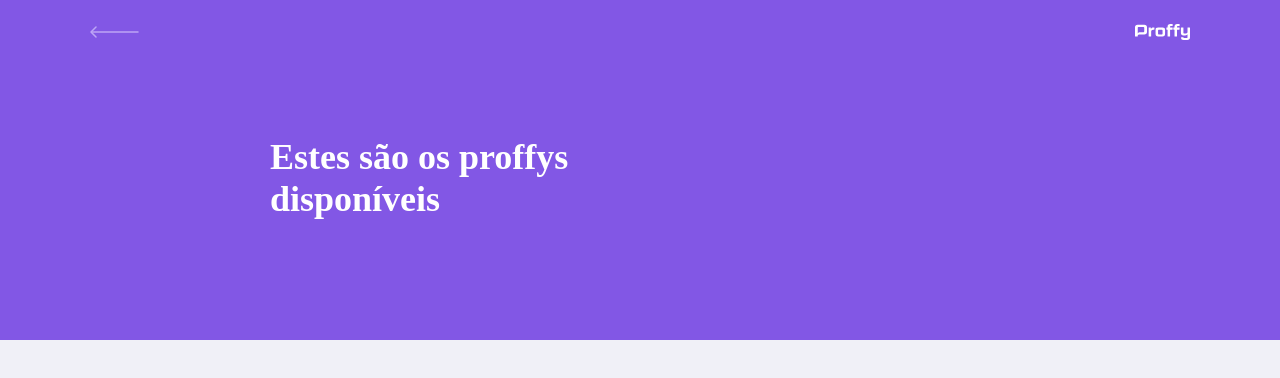
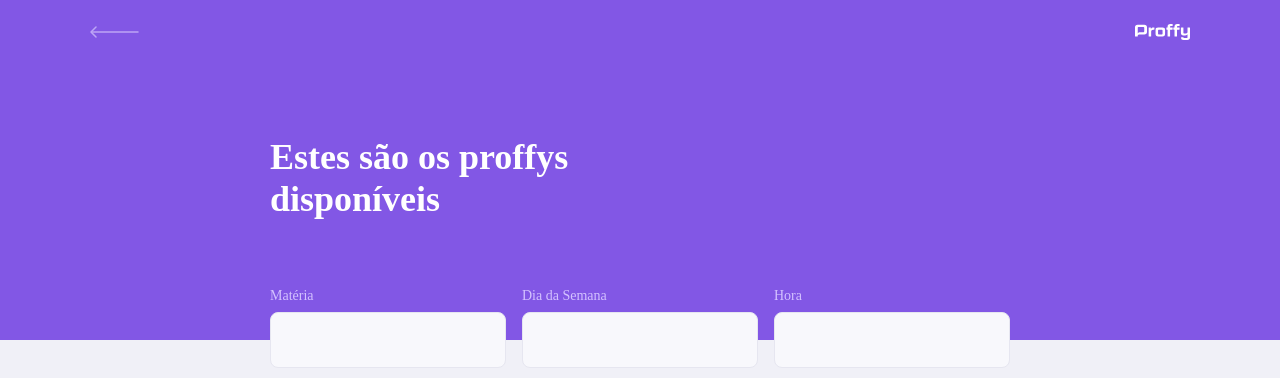
Before and after one commit to VieiraVitor/nlw-proffy, a React (Create React App) app in the folder web/: page /study in a window 1280 px wide. Shown: the top 378 px of the page. Built offline with nearby package versions, Linux system fonts and the light colour scheme.

Commit message:
feat: adiciona formulário na page TeacherList

```diff
--- a/web/src/components/pageHeader/index.tsx
+++ b/web/src/components/pageHeader/index.tsx
@@ -23,7 +23,10 @@
 
             <div className="header-content">
                 <strong>{props.title}</strong>
+
+                {props.children}
             </div>
+
         </header>
     );
 }
--- a/web/src/pages/TeacherList/index.tsx
+++ b/web/src/pages/TeacherList/index.tsx
@@ -4,11 +4,26 @@
 
 import './style.css'
 
-function TeacherList(){
-    return(
+function TeacherList() {
+    return (
         <div id="page-teacher-list" className="container">
-            <PageHeader title="Estes são os proffys disponíveis"/>
-        </div>
+            <PageHeader title="Estes são os proffys disponíveis">
+                <form id="search-teachers">
+                    <div className="input-block">
+                        <label htmlFor="subject">Matéria</label>
+                        <input type="text" id="subject" />
+                    </div>
+                    <div className="input-block">
+                        <label htmlFor="week-day">Dia da Semana</label>
+                        <input type="text" id="week-day"/>
+                    </div>
+                    <div className="input-block">
+                        <label htmlFor="time">Hora</label>
+                        <input type="text" id="time"/>
+                    </div>
+                </form>
+            </PageHeader>
+        </div >
     )
 }
 
```
